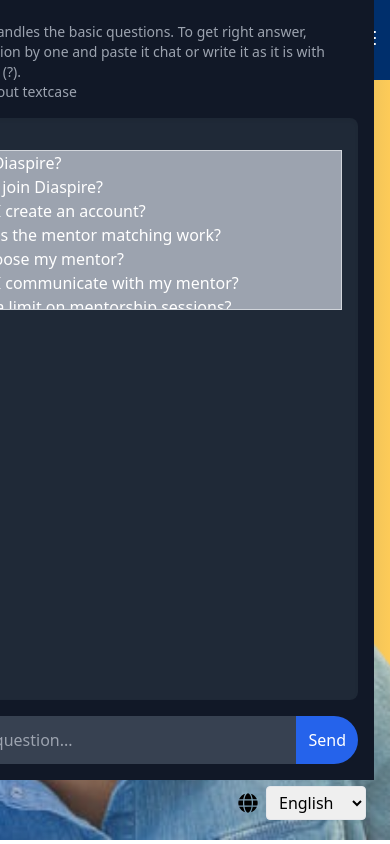
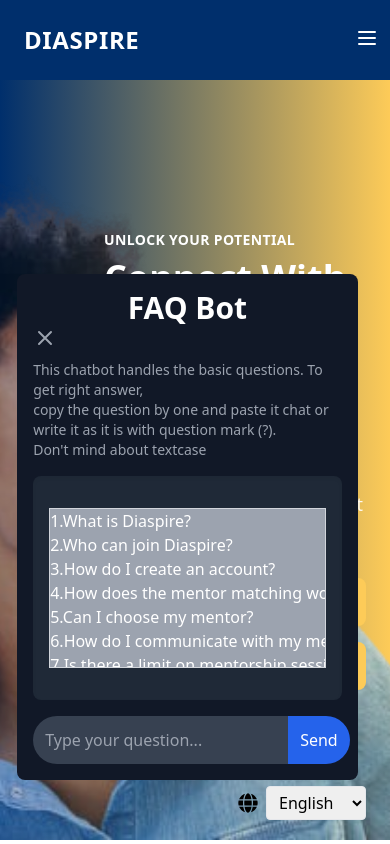
Before and after one commit to Fuad-Jamal/Diaspire, a React (Vite) app in the folder project/: page / in a window 390 px wide. Both pictures are taken after a click on the button 342 px from the left and 748 px from the top of the page. Shown: the top 844 px of the page. Built offline with nearby package versions, Linux system fonts and the light colour scheme.

Commit message:
add responsive in chatbot

```diff
--- a/project/src/components/chatBot.jsx
+++ b/project/src/components/chatBot.jsx
@@ -39,8 +39,8 @@
         setInput('')
     })
     return (
-        <div className="fixed bottom-16 right-4 z-50">{isOpen?
-        (<div className="flex flex-col h-screen bg-gray-900 text-white p-4">
+        <div className="fixed bottom-16 lg:right-4 right-2 z-50 ">{isOpen?
+        (<div className=" rounded-lg flex flex-col w-[70%] lg:w-[100%] lg:h-[550px] ml-[25%] mr-[30%] lg:ml-0 bg-gray-900 text-white p-4">
       {/* Chat header */}
       <header className="flex-shrink-0 mb-4">
         <h1 className="text-3xl font-bold text-center">FAQ Bot</h1>
@@ -59,7 +59,7 @@
       </header>
 
          {/* Chat message container */}
-      <div className="flex-grow overflow-y-auto p-4 rounded-lg bg-gray-800 shadow-inner">
+      <div className="flex-grow overflow-y-auto lg:overflow-y-auto p-4 rounded-lg bg-gray-800 shadow-inner">
         <div className='block bg-gray-400 h-40 overflow-y-auto  whitespace-nowrap border border-gray-300 my-4'>
           <ul>{faqs.slice(1).map((value,index)=>{
             return <li key={index}>{index+1}{'.'}{value.question}</li>
```
